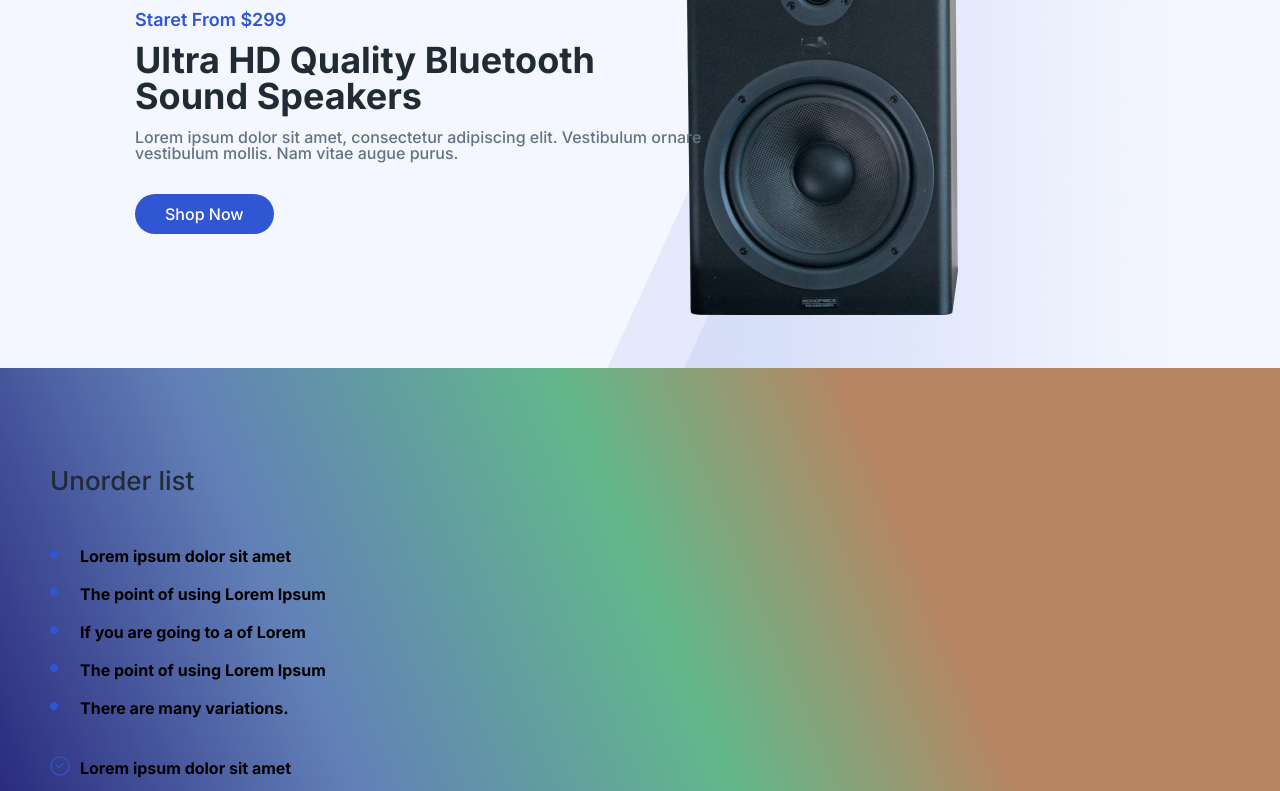
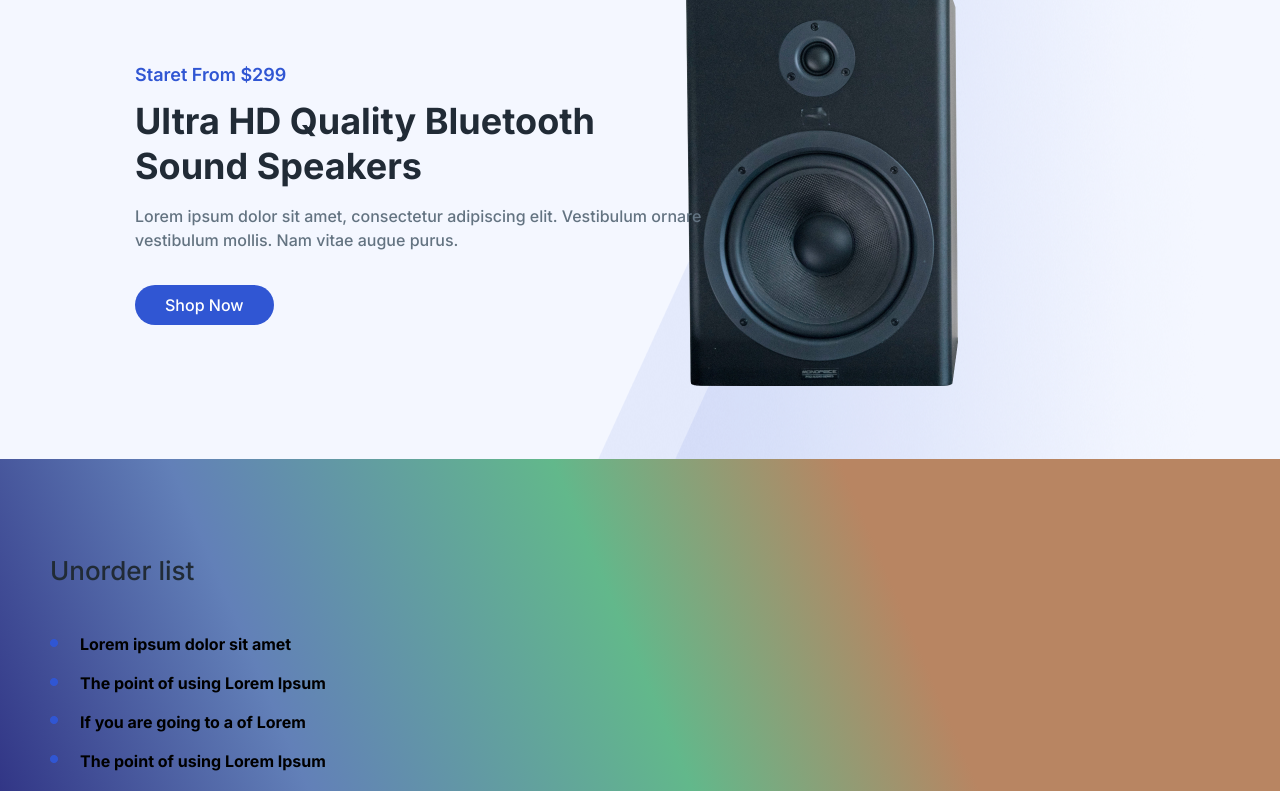
Before and after one commit to Stas-Od/leasons, a plain HTML site: page lesson_7/index.html in a window 1280 px wide. Shown: the part 680-1471 px from the top of the page. Drawn offline with Linux system fonts and the light colour scheme.

Commit message:
Update style.css

```diff
--- a/lesson_7/css/style.css
+++ b/lesson_7/css/style.css
@@ -12,7 +12,7 @@
     padding: 330px 0 100px 100px;
     font-family: "Poppins";
     font-size: 12px;
-    line-height: 1,6;
+    line-height: 1.6;
     font-weight: 300;
     color: #E5E5E5;
 }
@@ -41,21 +41,21 @@
 .sound-text1 {
     font-weight: 600;
     font-size: 18px;
-    line-height: 1,3;
+    line-height: 1.3;
     margin-bottom: 13px;
     color: #3056D3;
 }
 .sound-text2 {
     font-weight: 700;
     font-size: 36px;
-    line-height: 1,25;
+    line-height: 1.25;
     margin-bottom: 15px;
     color: #212B36;
 }
 .sound-text3 {
     font-weight: 500;
     font-size: 16px;
-    line-height: 1,5;
+    line-height: 1.5;
     margin-bottom: 45px;
     color: #637381;
 }
@@ -75,7 +75,7 @@
     font-family: "Inter", sans-serif;
     font-weight: 700;
     font-size: 16px;
-    line-height: 1,05;
+    line-height: 1.05;
     padding: 50px 50px;
     background: linear-gradient(67deg, rgba(26,18,110,1) 18%, rgba(98,128,184,1) 42%, rgba(98,184,139,1) 62%, rgba(184,133,98,1) 77%);
 }
@@ -83,7 +83,7 @@
 .title{
     font-weight: 400;
     font-size: 26px;
-    line-height: 0,9;
+    line-height: 0.9;
     padding: 50px 0;
     color: #212B36;
 }
```
